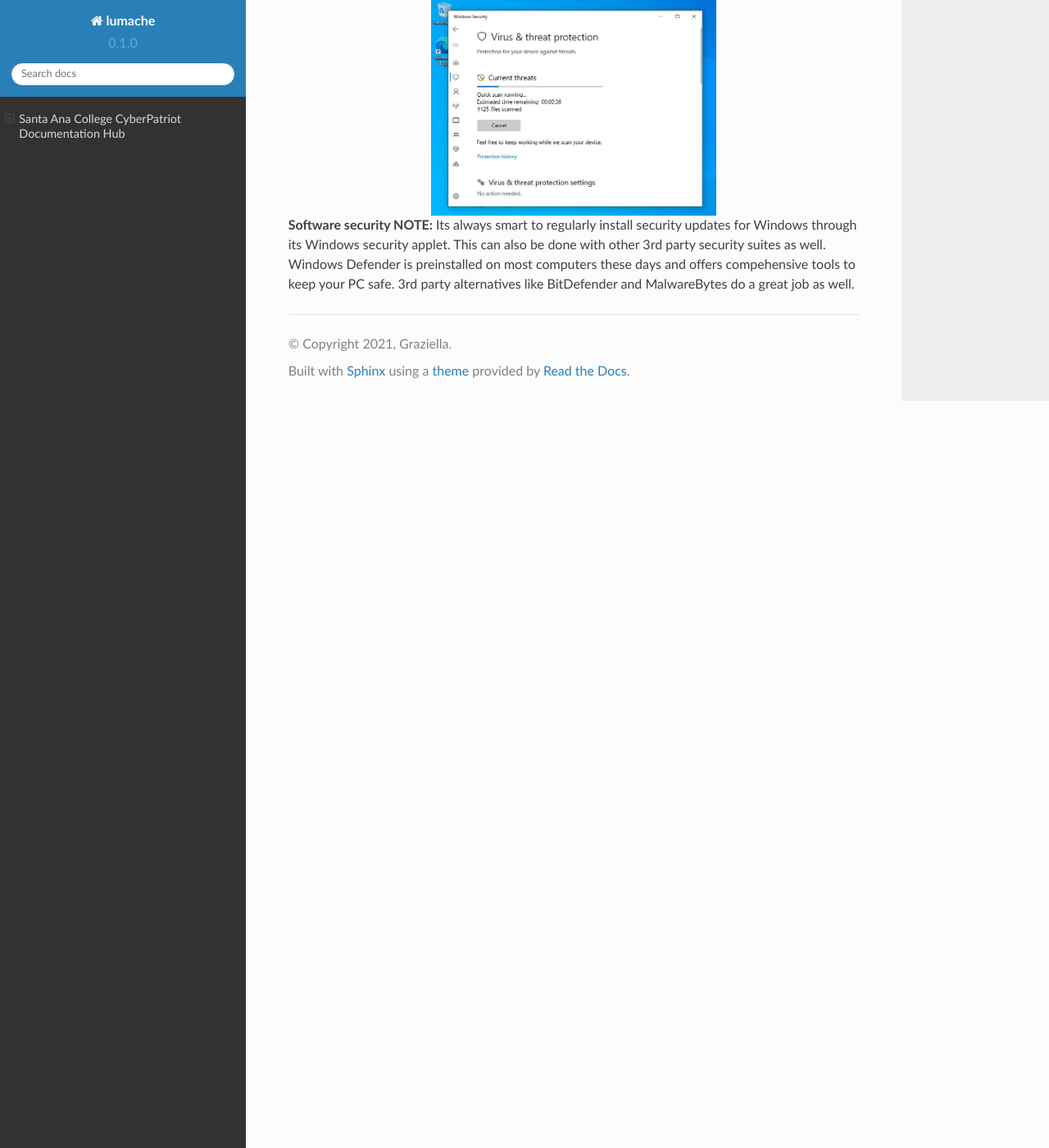
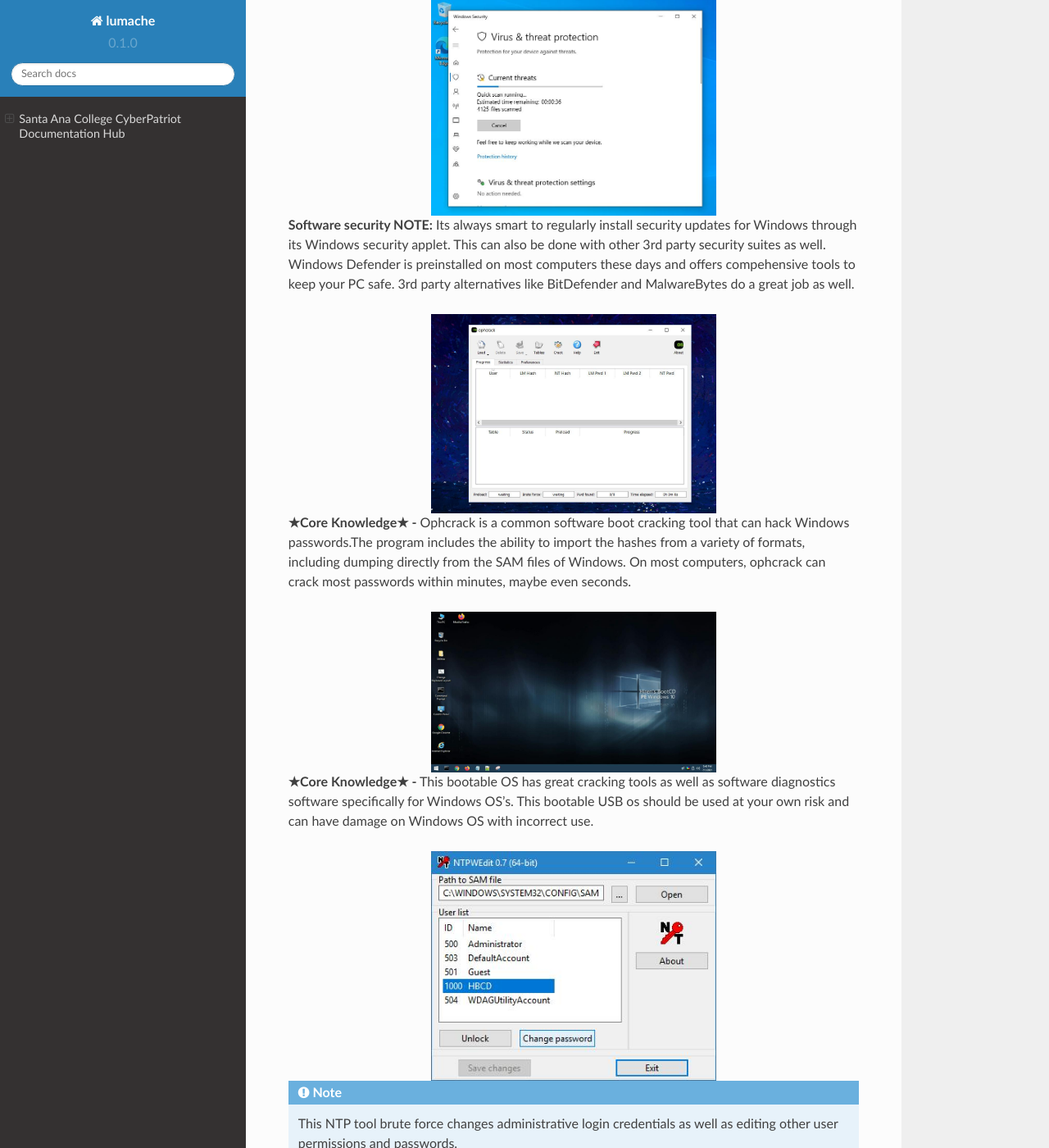
Before and after one commit to natt96z/cybersac, a Sphinx documentation site: the page built from docs/source/index.rst, in a window 1280 px wide and 1400 px high, scrolled down 2675 px. Shown: the whole window at 82% size. Built offline with Sphinx 7.4.7 and the Read the Docs theme 2.0.0, drawn with Linux system fonts in a browser that asks for light colours; some of the changed text lies outside the part shown.

Commit message:
Update index.rst

```diff
--- a/docs/source/index.rst
+++ b/docs/source/index.rst
@@ -70,3 +70,29 @@
    :align: center
 
 **Software security NOTE:** Its always smart to regularly install security updates for Windows through its Windows security applet. This can also be done with other 3rd party security suites as well. Windows Defender is preinstalled on most computers these days and offers compehensive tools to keep your PC safe. 3rd party alternatives like BitDefender and MalwareBytes do a great job as well.
+
+.. image:: https://raw.githubusercontent.com/natt96z/cybersac/main/docs/img/8.jpg
+   :width: 50%
+   :align: center
+
+**★Core Knowledge★ -** Ophcrack is a common software boot cracking tool that can hack Windows passwords.The program includes the ability to import the hashes from a variety of formats, including dumping directly from the SAM files of Windows. On most computers, ophcrack can crack most passwords within minutes, maybe even seconds.
+
+.. image:: https://raw.githubusercontent.com/natt96z/cybersac/main/docs/img/9.jpg
+   :width: 50%
+   :align: center
+
+**★Core Knowledge★ -** This bootable OS has great cracking tools as well as software diagnostics software specifically for Windows OS's. This bootable USB os should be used at your own risk and can have damage on Windows OS with incorrect use.
+
+.. image:: https://raw.githubusercontent.com/natt96z/cybersac/main/docs/img/10.jpg
+   :width: 50%
+   :align: center
+
+.. Note:: This NTP tool brute force changes administrative login credentials as well as editing other user permissions and passwords.
+
+One of Many Password Lists – Why Using a Strong Password Matters
+~~~~~~~~~~~~~~~~~~~~~~~~~~~~
+.. image:: https://raw.githubusercontent.com/natt96z/cybersac/main/docs/img/11.jpg
+   :width: 50%
+   :align: center
+
+.. Note:: This is a very large repositiory of exposed/leaked passwords (via GitHub).
```
